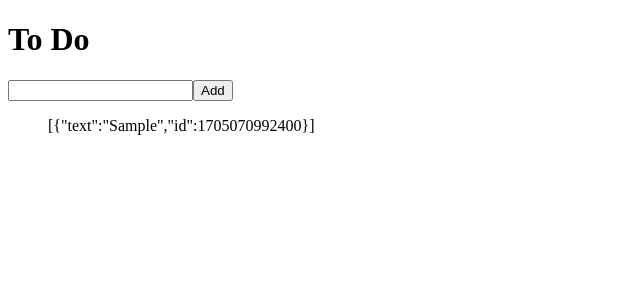
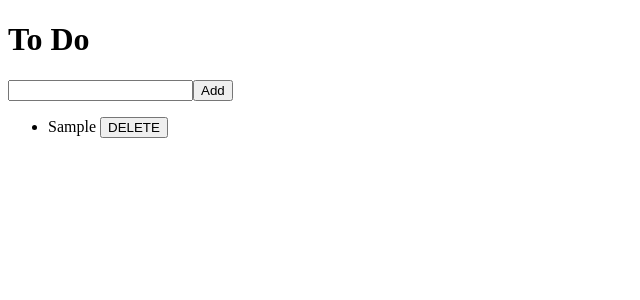
Before and after one commit to hyojjin-jeong/vanilla-redux-study, a React (Create React App) app: page /#/ in a window 1280 px wide. Both pictures are taken after typing "Sample" into the empty fields and a click on the button "Add". Shown: the top 300 px of the page, without its empty margins (0-640 px from the left). Built offline with nearby package versions, Linux system fonts and the light colour scheme.

Commit message:
delete function settings

```diff
--- /dev/null
+++ b/src/components/ToDo.js
@@ -0,0 +1,19 @@
+import React from "react";
+import { actionCreators } from "../store";
+import { connect } from "react-redux";
+
+function ToDo({ text, onBtnClick }) {
+    return (
+        <li>
+            {text} <button onClick={onBtnClick}> DELETE </button>
+        </li>
+    );
+}
+
+function mapDispatchToProps(dispatch, ownProps) {
+    return {
+        onBtnClick: () => dispatch(actionCreators.deleteToDo(ownProps.id))
+    };
+}
+
+export default connect(null, mapDispatchToProps)(ToDo);
--- a/src/routes/Home.js
+++ b/src/routes/Home.js
@@ -1,6 +1,7 @@
 import React, { useState } from "react";
 import { connect } from "react-redux";
 import { actionCreators } from "../store";
+import ToDo from "../components/ToDo";
 
 function Home({toDos, addToDo}) {
   const [text, setText] = useState("");
@@ -19,7 +20,11 @@
         <input type="text" value={text} onChange={onChange} />
         <button>Add</button>
       </form>
-      <ul>{JSON.stringify(toDos)}</ul>
+      <ul>
+        {toDos.map(toDo => (
+          <ToDo {...toDo} key={toDo.id}/>
+        ))}
+      </ul>
     </>
   );
 }
--- a/src/store.js
+++ b/src/store.js
@@ -13,7 +13,7 @@
 const deleteToDo = id => {
     return {
         type: DELETE,
-        id
+        id: parseInt(id)
     };
 };
 
@@ -22,7 +22,7 @@
         case ADD:
             return [{ text: action.text, id: Date.now() }, ...state];
         case DELETE:
-            return state.filter(toDo => toDo !== action.id);
+            return state.filter(toDo => toDo.id !== action.id);
         default:
             return state;
     }
```
